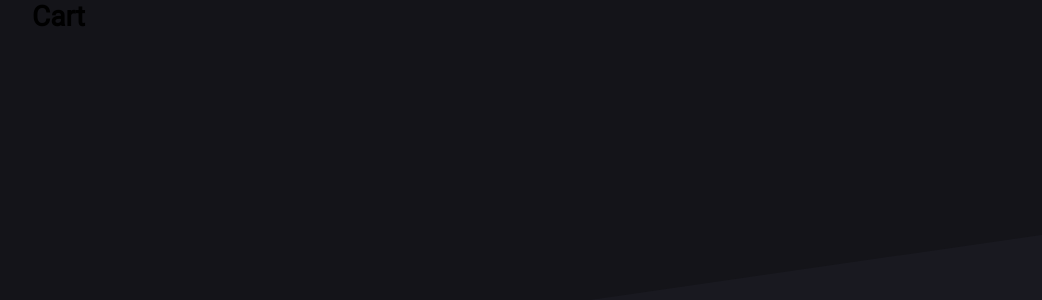
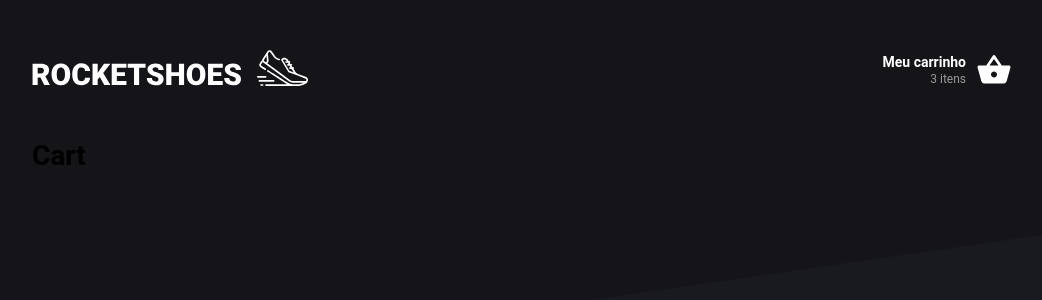
Before and after one commit to jandersonp/modulo07, a React (Create React App) app: page /cart in a window 1280 px wide. Shown: the top 300 px of the page, without its empty margins (118-1160 px from the left). Built offline with nearby package versions, Linux system fonts and the light colour scheme; the HTML template or start-up script is replaced by a standard one.

Commit message:
chore: Criação do componente Header e seu estilo

```diff
--- a/package.json
+++ b/package.json
@@ -8,6 +8,7 @@
     "@testing-library/user-event": "^7.1.2",
     "react": "^16.13.0",
     "react-dom": "^16.13.0",
+    "react-icons": "^3.9.0",
     "react-router-dom": "^5.1.2",
     "react-scripts": "3.4.0",
     "styled-components": "^5.0.1"
--- a/src/App.js
+++ b/src/App.js
@@ -3,6 +3,9 @@
 
 /** Rotas da nossa aplicação */
 import Routes from './routes';
+
+/** Importando o Componente Header  */
+import Header from './components/Header';
 
 /** Estilos Globais da Aplicação */
 import GlobalStyles from './styles/global';
@@ -10,6 +13,7 @@
 function App() {
   return (
     <BrowserRouter>
+      <Header />
       <GlobalStyles />
       <Routes />
     </BrowserRouter>
--- /dev/null
+++ b/src/components/Header/index.js
@@ -0,0 +1,26 @@
+import React from 'react';
+import { Link } from 'react-router-dom';
+
+import { MdShoppingBasket } from 'react-icons/md';
+
+import { Container, Cart } from './styles';
+
+import logo from '../../assets/images/logo.svg';
+
+export default function Header() {
+  return (
+    <Container>
+      <Link to="/">
+        <img src={logo} alt="Rocketshoes" />
+      </Link>
+
+      <Cart to="/cart">
+        <div>
+          <strong>Meu carrinho</strong>
+          <span>3 itens</span>
+        </div>
+        <MdShoppingBasket size={36} color="#FFF" />
+      </Cart>
+    </Container>
+  );
+}
--- /dev/null
+++ b/src/components/Header/styles.js
@@ -0,0 +1,34 @@
+import styled from 'styled-components';
+import { Link } from 'react-router-dom';
+
+export const Container = styled.header`
+  display: flex;
+  justify-content: space-between;
+  align-items: center;
+  margin: 50px 0;
+`;
+export const Cart = styled(Link)`
+  display: flex;
+  align-items: center;
+  text-decoration: none;
+  transition: opacity 0.2s;
+
+  &:hover {
+    opacity: 0.7;
+  }
+
+  div {
+    text-align: right;
+    margin-right: 10px;
+
+    strong {
+      display: block;
+      color: #fff;
+    }
+
+    span {
+      font-size: 12px;
+      color: #999;
+    }
+  }
+`;
```
Also changed, not shown: src/assets/images/logo.svg (added), 1 other file (tests, documents, lock files or other folders).
